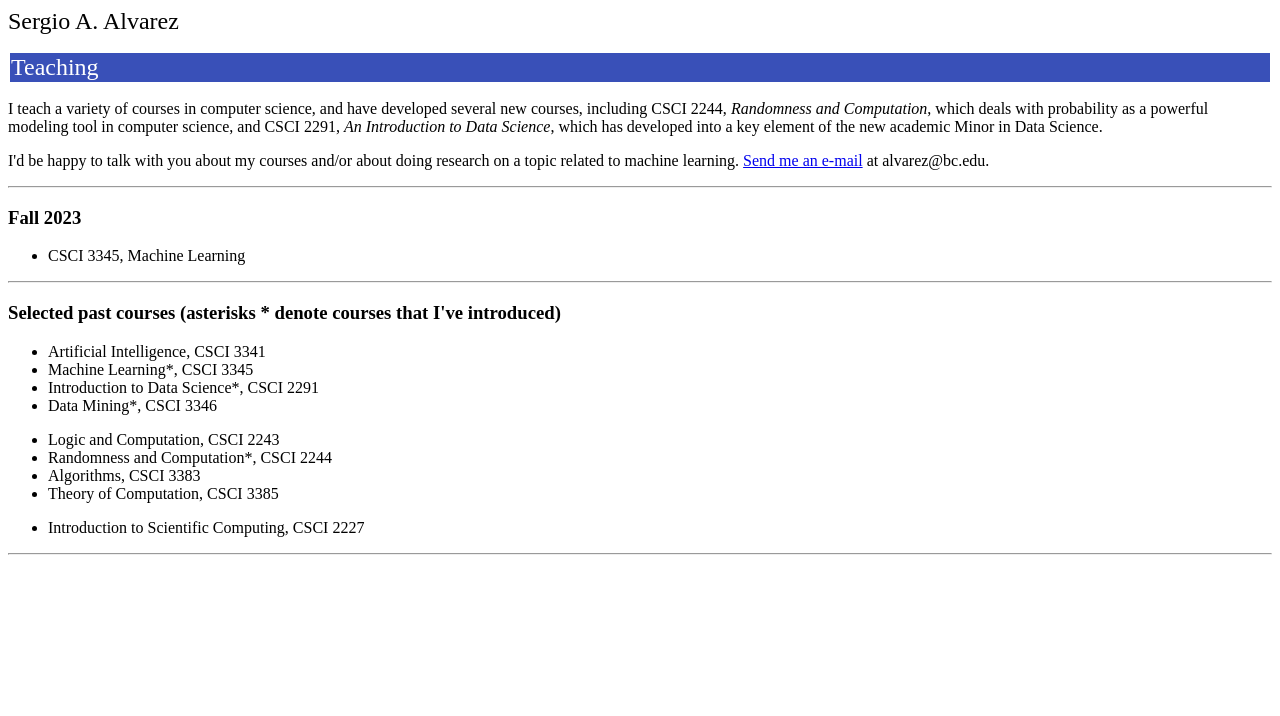
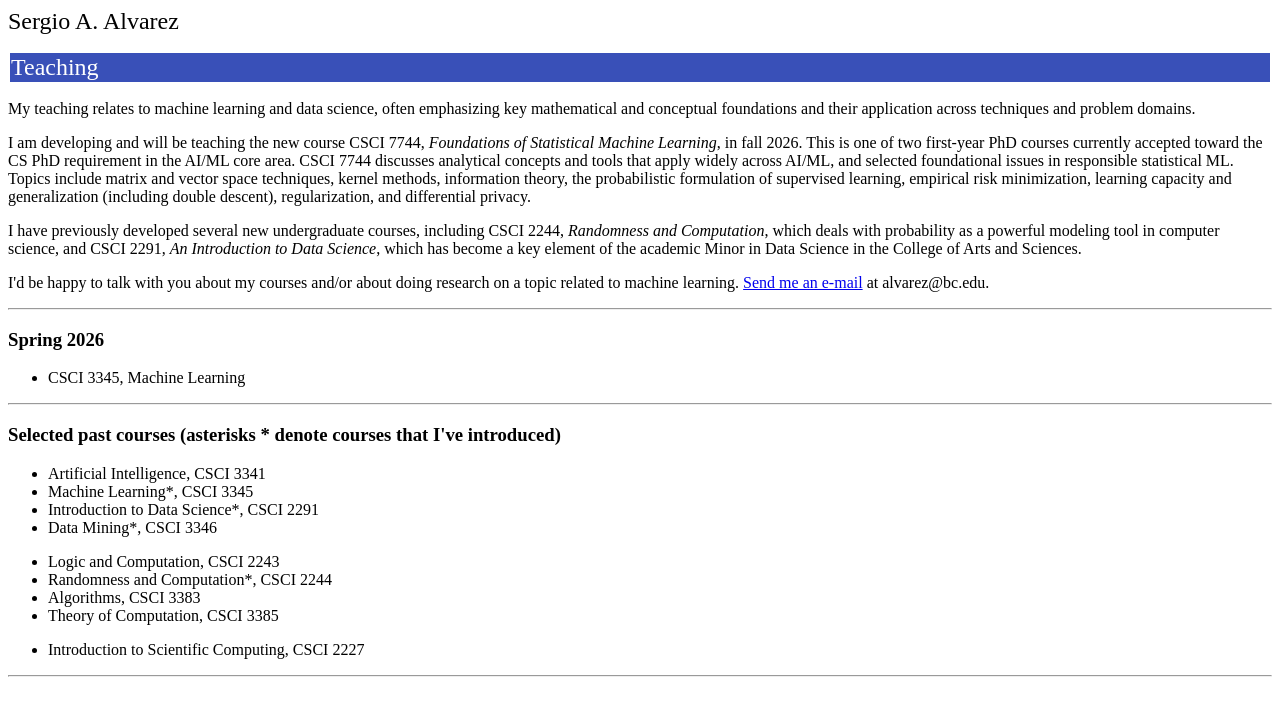
Before and after one commit to saalvarez-boston/saalvarez-boston.github.io, a plain HTML site: page teaching.html in a window 1280 px wide. Drawn offline with Linux system fonts and the light colour scheme.

Commit message:
Update teaching.html

```diff
--- a/teaching.html
+++ b/teaching.html
@@ -21,12 +21,28 @@ Teaching
 
 <p>
 
-I teach a variety of courses in computer science, and have developed
-several new courses, including CSCI 2244,
-<i>Randomness and Computation</i>, which deals with probability as a powerful
+My teaching relates to machine learning and data science, often
+emphasizing key mathematical and conceptual foundations and their application
+across techniques and problem domains.
+<p>
+I am developing and will be teaching the new course CSCI 7744,
+<i>Foundations of Statistical Machine Learning</i>, in fall 2026.
+This is one of two first-year PhD courses currently accepted toward
+the CS PhD requirement in the AI/ML core area.
+CSCI 7744 discusses analytical concepts and tools that apply widely across
+AI/ML, and selected foundational issues in responsible statistical ML.
+Topics include matrix and vector space techniques, kernel methods,
+information theory, the probabilistic formulation of supervised learning,
+empirical risk minimization, learning capacity and generalization
+(including double descent), regularization, and differential privacy.
+<p>
+I have previously developed several new undergraduate courses,
+including CSCI 2244, <i>Randomness and Computation</i>, which deals
+with probability as a powerful
 modeling tool in computer science, and CSCI 2291,
-<i>An Introduction to Data Science</i>, which has developed into a
-key element of the new academic Minor in Data Science.
+<i>An Introduction to Data Science</i>, which has become a
+key element of the academic Minor in Data Science in the College
+of Arts and Sciences.
 <p>
 I'd be happy to talk with you about my courses and/or about
 doing research on a topic related to machine learning.
@@ -35,7 +51,7 @@ Send me an e-mail</a> at alvarez@bc.edu.
 
 <p><hr><p>
 
-<h3>Fall 2023</h3>
+<h3>Spring 2026</h3>
 <ul>
 <li> CSCI 3345, Machine Learning
 <pre>
```
